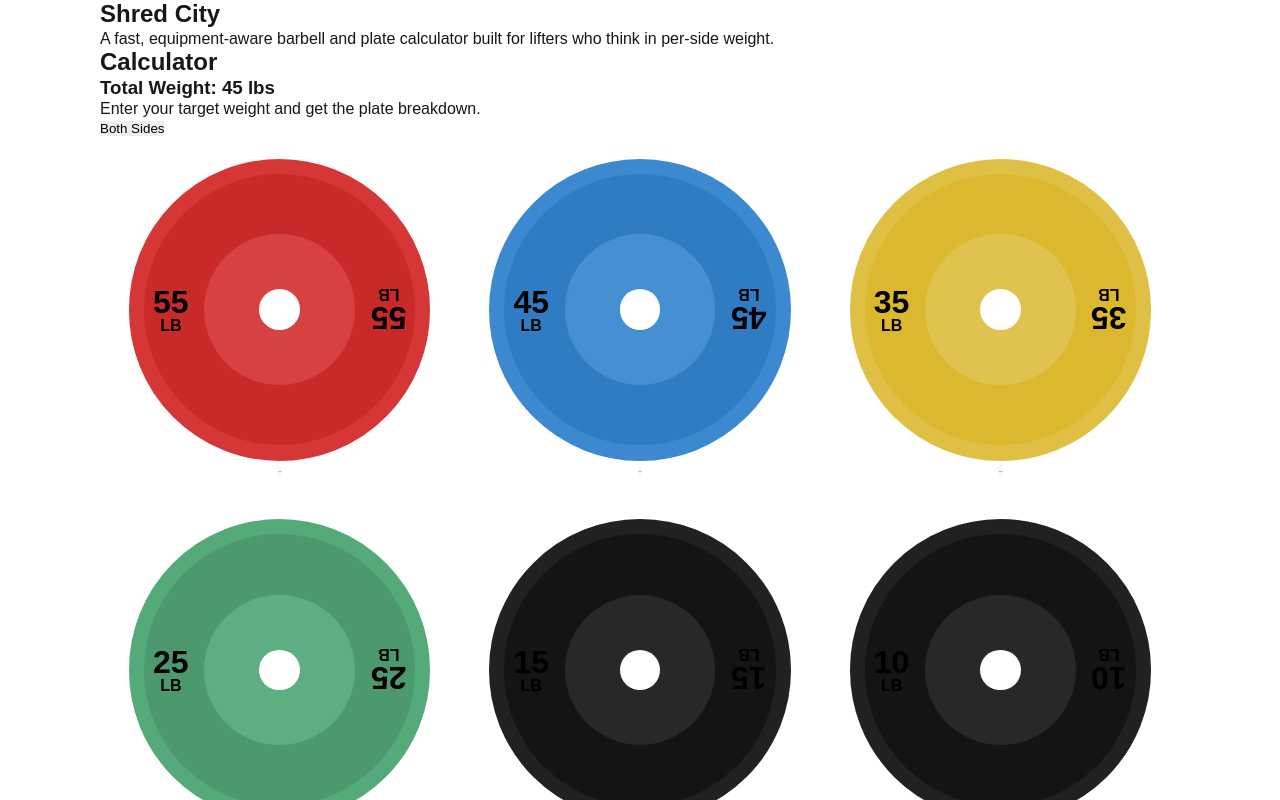
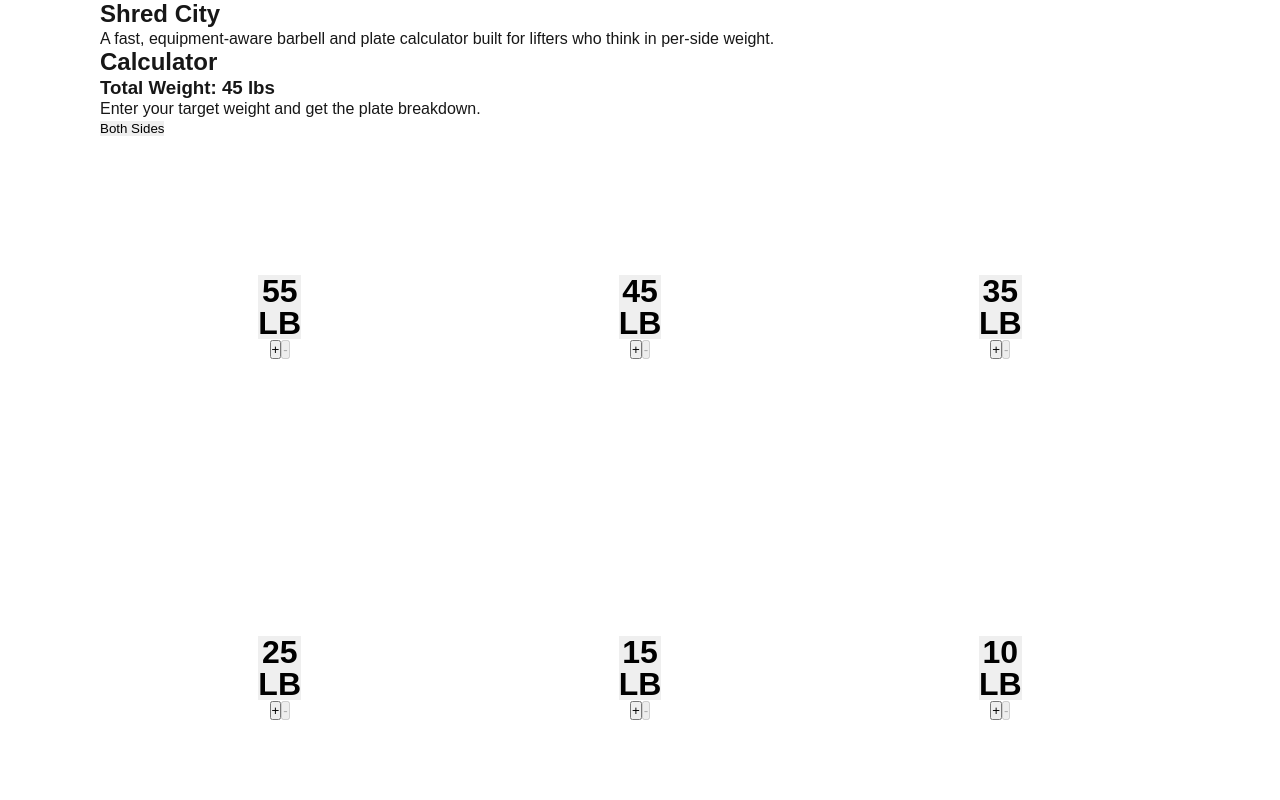
Before and after one commit to brenden-mersey/app-shred-city, a Next.js app: page / in a window 1280 px wide. Built offline with nearby package versions, Linux system fonts and the light colour scheme.

Commit message:
Structural update to the Plate.tsx component and removal of un-needed PlateWeightMarker.tsx component.

```diff
--- a/src/app/components/Plate.tsx
+++ b/src/app/components/Plate.tsx
@@ -1,5 +1,5 @@
 "use client";
-import PlateWeightMarker from "./PlateWeightMarker";
+
 import { PLATE_COLOURS } from "../constants/plates";
 
 type PlateProps = {
@@ -14,31 +14,25 @@
   return (
     <div className="plate">
       <button
-        className="plate__button-add button"
+        className="plate__button button"
         onClick={onAdd}
         data-weight={weight}
         data-colour={plateColour}
       >
-        <div className="plate__circle-container">
-          <span className="plate__circle-big"></span>
-          <span className="plate__circle-small"></span>
-          <span className="plate__circle-hole"></span>
-        </div>
-        <div className="plate__content-container">
-          <PlateWeightMarker weight={weight} side="left" />
-          <PlateWeightMarker weight={weight} side="right" />
+        <div className="plate__weight-marker">
+          <span className="plate__weight">{weight}</span>
+          <span className="plate__unit">LB</span>
         </div>
       </button>
 
       {count > 0 && <span className="plate__count">×{count}</span>}
 
-      <button
-        className="plate__button-remove button"
-        onClick={onRemove}
-        disabled={count === 0}
-      >
-        <span className="plate-cell__remove-icon">-</span>
-      </button>
+      <div className="plate__controls">
+        <button onClick={onAdd}>+</button>
+        <button onClick={onRemove} disabled={count === 0}>
+          -
+        </button>
+      </div>
     </div>
   );
 }
--- a/src/app/components/PlateWeightMarker.tsx
+++ /dev/null
@@ -1,16 +0,0 @@
-type PlateWeightMarkerProps = {
-  weight: number;
-  side: "left" | "right";
-};
-
-export default function PlateWeightMarker({
-  weight,
-  side,
-}: PlateWeightMarkerProps) {
-  return (
-    <div className={`plate__weight-marker ${side}`}>
-      <span className="plate__weight-marker-weight">{weight}</span>
-      <span className="plate__weight-marker-unit">LB</span>
-    </div>
-  );
-}
```
